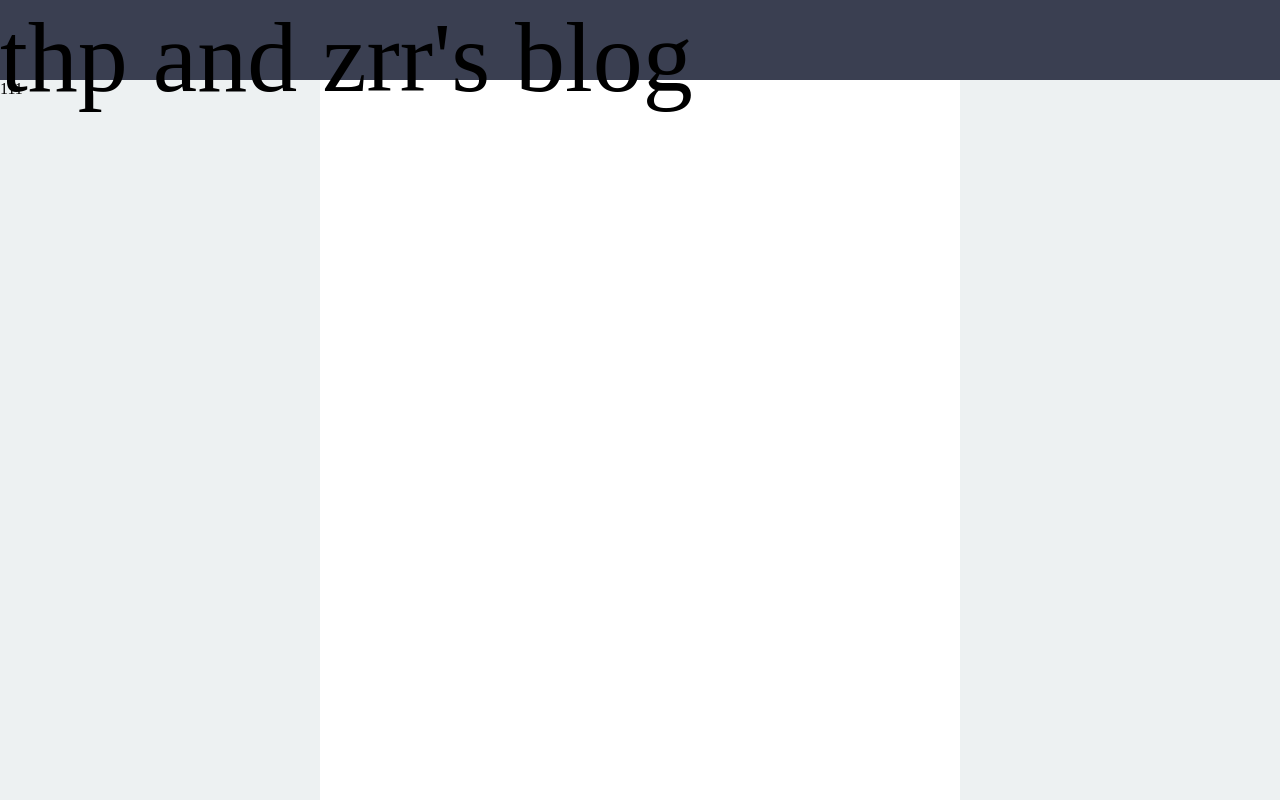
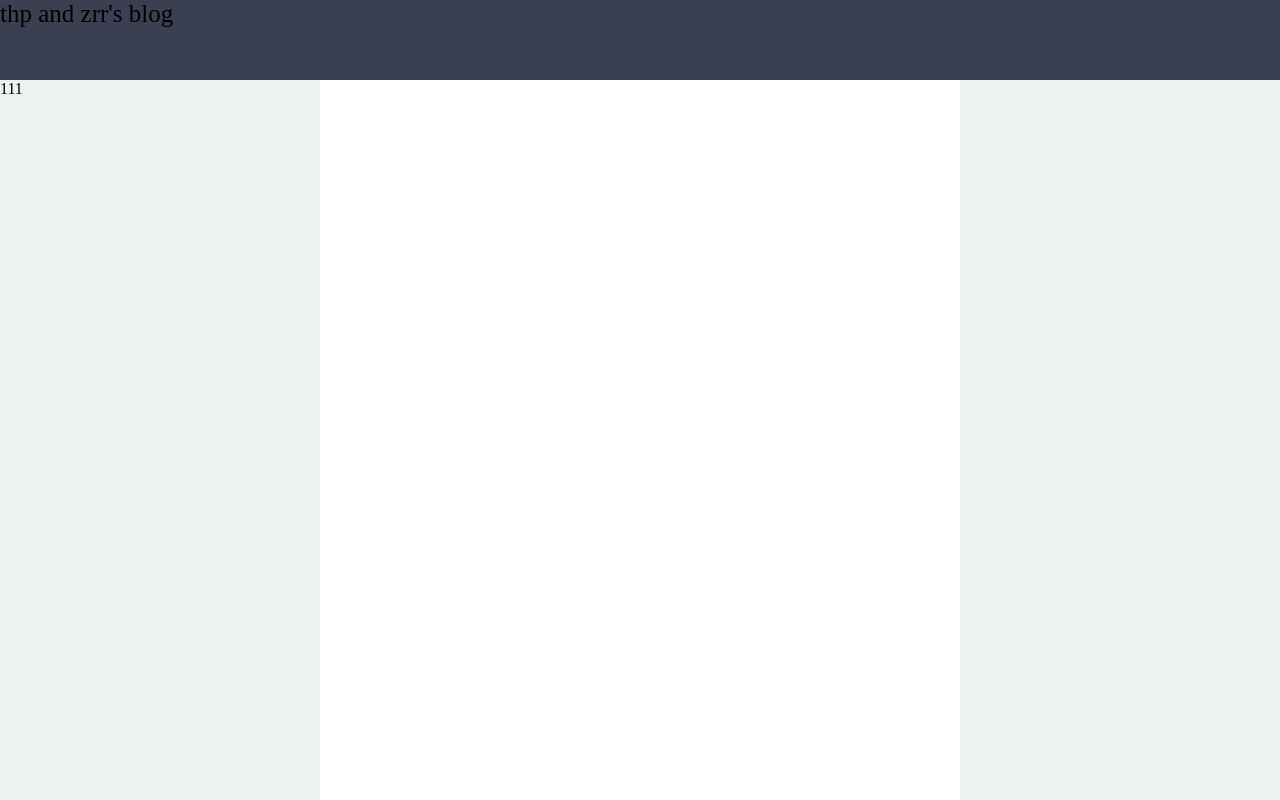
Before and after one commit to thp322/thpzrr, a plain HTML site: page index.html in a window 1280 px wide. Shown: the top 800 px of the page. Drawn offline with Linux system fonts and the light colour scheme.

Commit message:
更新 html.css

```diff
--- a/css/html.css
+++ b/css/html.css
@@ -10,7 +10,7 @@
     position: fixed;
 }
 .top span{
-    font-size: 100px;
+    font-size: 25px;
 }
 
 
```
